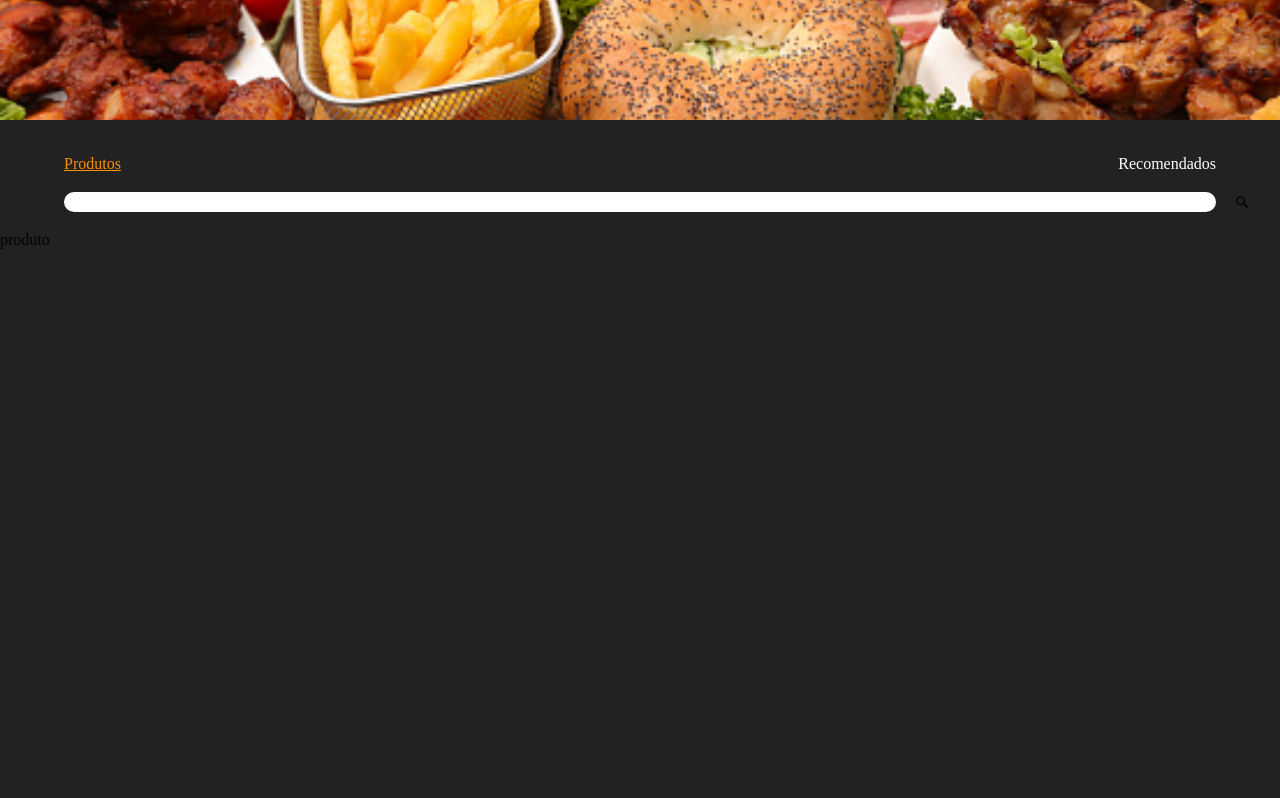
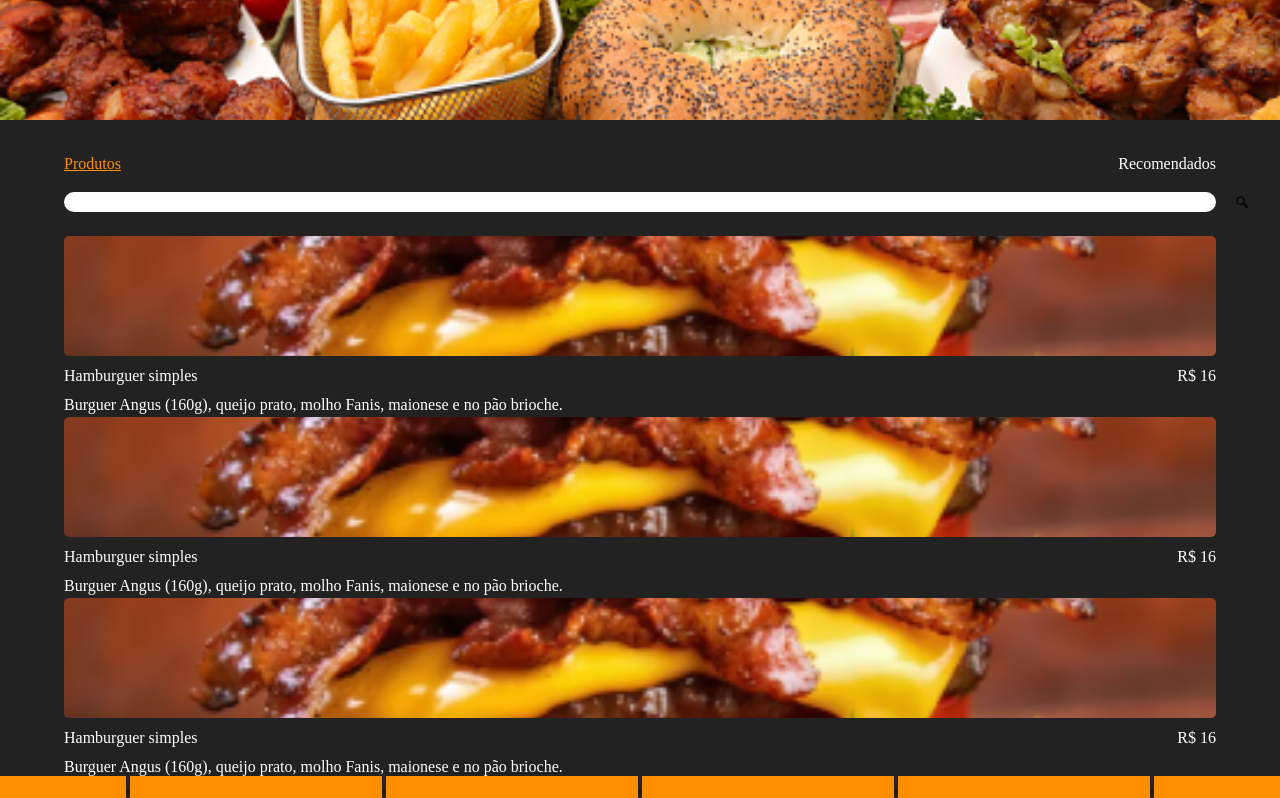
Before and after one commit to ducktechbr/foodsfun-frontend, a Next.js app: page /produtosApp in a window 1280 px wide. Shown: the top 798 px of the page. Built offline with nearby package versions, Linux system fonts and the light colour scheme; a web font is replaced by a local one.

Commit message:
finalizer navbar footer

```diff
--- a/src/components/CardProdutosApp/index.jsx
+++ b/src/components/CardProdutosApp/index.jsx
@@ -4,9 +4,19 @@ import styles from "./styles.module.scss"
 export default function CardProdutos() {
  return (
    <div>
+     <div className={styles.background} ></div>
+
      <div className={styles.container}>
-         <h1>produto</h1>
+
+       <div className={styles.namePrice}>
+         <h1>Hamburguer simples</h1>
+         <h1>R$ 16</h1>
+       </div>
+
+       <p className={styles.text}>Burguer Angus (160g), queijo prato, molho Fanis, maionese e no pão brioche.</p>
+
      </div>
+
    </div>
  );
 }
--- a/src/components/CardProdutosApp/styles.module.scss
+++ b/src/components/CardProdutosApp/styles.module.scss
@@ -0,0 +1,21 @@
+.background{
+    max-width: 100%;
+    height: 120px;
+    margin: auto;
+    background: url(../../assets/cardburg.png) center center no-repeat;
+    background-size: cover;
+    border-radius: 5px;
+}
+
+.namePrice{
+    max-width: 100%;
+    display: flex;
+    margin-top: 8px;
+    margin-bottom: 5px;
+    justify-content: space-between;
+    color: #fff;
+}
+
+.text{
+    color: #fff;
+}
--- /dev/null
+++ b/src/components/FooterBar/index.jsx
@@ -0,0 +1,17 @@
+import styles from "./style.module.scss";
+
+export default function FooterBar() {
+ return (
+   <div>
+
+    <div className={styles.iconsArea}>
+        <div>.</div>
+        <div>.</div>
+        <div>.</div>
+        <div>.</div>
+        <div>.</div>
+    </div>
+
+   </div>
+ );
+}
--- /dev/null
+++ b/src/components/FooterBar/style.module.scss
@@ -0,0 +1,5 @@
+.iconsArea{
+    display: flex;
+    justify-content: space-around;
+    background: #FF8E02;
+}
--- a/src/pages/produtosApp/index.js
+++ b/src/pages/produtosApp/index.js
@@ -1,6 +1,7 @@
 import styles from "./styles.module.scss";
 
 import CardProdutos from "../../components/CardProdutosApp";
+import FooterBar from "../../components/FooterBar";
 
 import { BiSearchAlt2 } from "react-icons/bi";
 
@@ -23,7 +24,22 @@ export default function produtos() {
         </div>
       </div>
 
-      <CardProdutos />
+      <div className={styles.card}>
+        <CardProdutos />
+        <CardProdutos />
+        <CardProdutos />
+        <CardProdutos />
+        <CardProdutos />
+        <CardProdutos />
+        <CardProdutos />
+        <CardProdutos />
+        <CardProdutos />
+      </div>
+
+      <footer className={styles.footer}>
+        <FooterBar/>
+      </footer>
+
     </div>
   );
 }
--- a/src/pages/produtosApp/styles.module.scss
+++ b/src/pages/produtosApp/styles.module.scss
@@ -6,8 +6,6 @@
 }
 
 .header{
-
-    align-items: center;
     max-width: 90%;
     margin: auto;
     margin-top: 2rem;
@@ -17,7 +15,6 @@
 .container{
     display: flex;
     justify-content: space-between;
-
 }
 
 .text1{
@@ -34,7 +31,7 @@
     height: 20px;
     font-size: 10px;
     margin-top: 1rem;
-    margin-bottom: 1rem;
+    margin-bottom: 1.5rem;
     padding: 3px ;
     background: #fff;
     border-radius: 1rem;
@@ -47,3 +44,18 @@
     margin-top: 19px;
     background: transparent;
 }
+
+.card{
+    max-width: 90%;
+    margin: auto;
+}
+
+.footer{
+    position: fixed;
+    bottom: 0;
+    left: 0;
+    right: 0;
+    margin: 0;
+    padding: 0;
+    box-sizing: border-box;
+}
```
Also changed, not shown: src/assets/cardburg.png (added).
